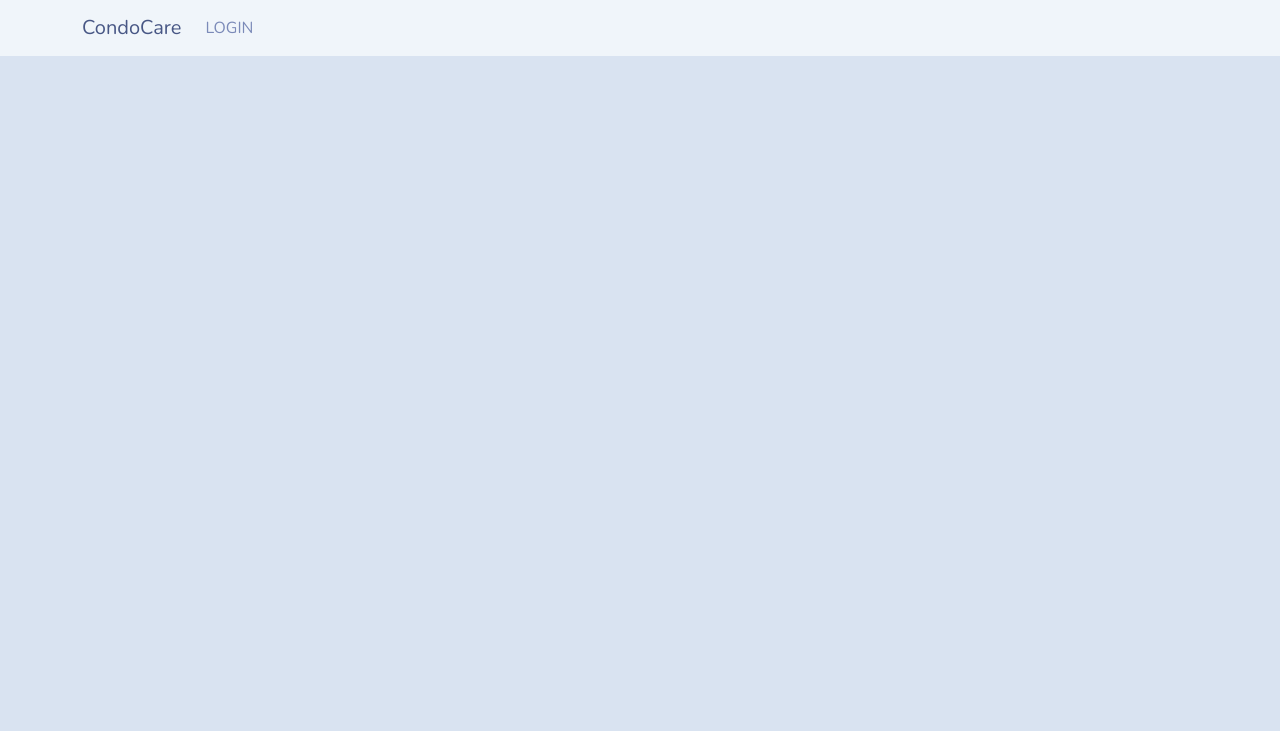
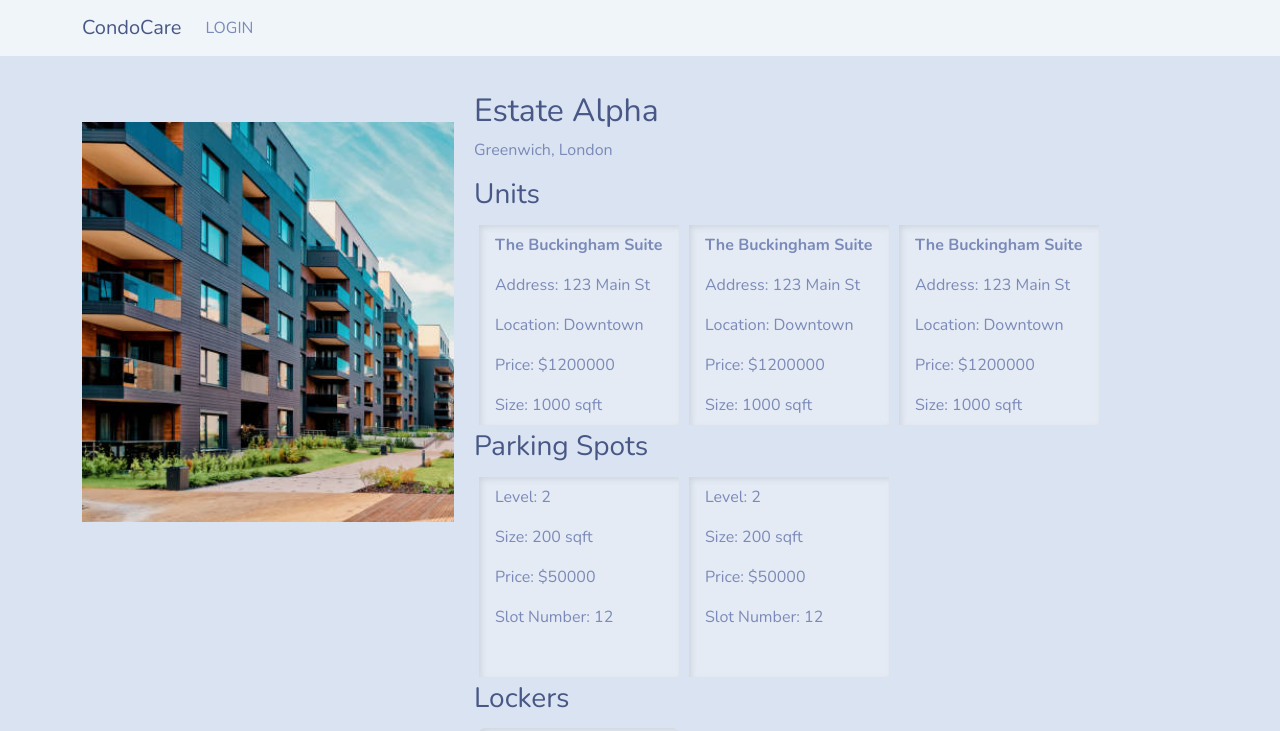
Before and after one commit to THE-390-Team/THE-390, a React (Create React App) app in the folder frontend/: page /property-page in a window 1280 px wide. Shown: the top 731 px of the page. Built offline with nearby package versions, Linux system fonts and the light colour scheme.

Commit message:
fix the property page routing to be reached from property card the routing was moved to property card the property page is hard coded now will implememnt api calls in a different branch

```diff
--- a/frontend/src/App.js
+++ b/frontend/src/App.js
@@ -10,7 +10,8 @@ import UserProfile from "./components/UserProfile.js";
 import LogOut from "./components/log/LogOut";
 import PropertyCard from "./components/property/PropertyCard.js";
 import DashBoard from "./components/DashBoard.js";
-import PropertyPage from "./components/property/CreateProperty.js";
+import PropertyPage from "./components/property/PropertyPage.js";
+import propertyPhoto from "./assets/condo-photo.jpg"
 
 
 function App() {
@@ -27,6 +28,7 @@ function App() {
             <Route path="/profile" element={<UserProfile />} />
             <Route path="/property-card" element={<PropertyCard />} />
             <Route path="/dashboard" element={<DashBoard />} />
+            <Route path="/property-page" element={<PropertyPage/>} />
 
           </Routes>
         </Container>
--- a/frontend/src/components/DashBoard.js
+++ b/frontend/src/components/DashBoard.js
@@ -1,6 +1,7 @@
 import React from 'react'
 import { useState } from "react"
 import PropertyContainer from './property/PropertyContainer.js'
+import propertyPhoto from "../assets/condo-photo.jpg"
 
 const DashBoard = () => {
     const [property, setProperty] = useState({
--- a/frontend/src/components/property/PropertyCard.js
+++ b/frontend/src/components/property/PropertyCard.js
@@ -1,5 +1,6 @@
 import React, { useState, useRef } from 'react';
 import { Button, Overlay, Popover, ListGroup, Card } from 'react-bootstrap';
+import { Link } from "react-router-dom";
 
 
 const PropertyCard = ({ property }) => {
@@ -53,14 +54,14 @@ const PropertyCard = ({ property }) => {
   };
 
   return (
-    <Card className = "mb-3" style={{ width: '25rem', textAlign: 'center' }}>
+    <Card className="mb-3" style={{ width: '25rem', textAlign: 'center' }}>
       <Card.Img
         variant="top"
         src={property.image}
-        style={{ width: '100%', height: 'auto', display: 'block', maxHeight: "200px", borderRadius:"10px"}}
+        style={{ width: '100%', height: 'auto', display: 'block', maxHeight: "200px", borderRadius: "10px" }}
       />
       <Card.Body>
-        <Card.Title>{property.name}</Card.Title>
+        <Card.Title><Link to="/property-page">{property.name}</Link></Card.Title>
         <Card.Text>Location: {property.location}</Card.Text>
         <Button ref={unitsRef} onClick={toggleUnits} variant="secondary" className="me-2">Units</Button>
         <Overlay target={unitsRef.current} show={showUnits} placement="bottom">
--- a/frontend/src/components/property/PropertyPage.js
+++ b/frontend/src/components/property/PropertyPage.js
@@ -1,16 +1,35 @@
 import React from 'react';
 import { useParams } from 'react-router-dom'; // Assuming you're using React Router for navigation
 import { Container, Row, Col, ListGroup } from 'react-bootstrap';
+import propertyPhoto from "../../assets/condo-photo.jpg"
 
 
-const PropertyPage = ({property}) => {
+const PropertyPage = () => {
+  const property = {
+    id: "1",
+    name: "Estate Alpha",
+    location: "Greenwich, London",
+    image: propertyPhoto,
+    units: [
+      { id: 1, name: "The Buckingham Suite", address: '123 Main St', location: 'Downtown', price: 1200000, size: 1000 },
+      { id: 1, name: "The Buckingham Suite", address: '123 Main St', location: 'Downtown', price: 1200000, size: 1000 },
+      { id: 1, name: "The Buckingham Suite", address: '123 Main St', location: 'Downtown', price: 1200000, size: 1000 },
+    ],
+    parkingSpots: [
+      { id: 1, level: 2, size: 200, price: 50000, slotNumber: 12 },
+      { id: 1, level: 2, size: 200, price: 50000, slotNumber: 12 },
+    ],
+    lockers: [
+      { id: 1, location: 'Basement', size: 50, number: 3 },
+    ],
+  }
   let { propertyId } = useParams(); // Get the property ID from the URL
-  const renderStyle ={display: 'flex', flexDirection: 'row', flexWrap: 'wrap'};
+  const renderStyle = { display: 'flex', flexDirection: 'row', flexWrap: 'wrap' };
 
   // Assuming each section (Units, Parking, Lockers) is a separate component
   const renderUnits = () => {
     return property.units.map((unit) => (
-      <ListGroup variant="flush" key={unit.id} style={{width: '200px', height: '200px', margin: '5px'}}>
+      <ListGroup variant="flush" key={unit.id} style={{ width: '200px', height: '200px', margin: '5px' }}>
         <ListGroup.Item><strong>{unit.name}</strong></ListGroup.Item>
         <ListGroup.Item>Address: {unit.address}</ListGroup.Item>
         <ListGroup.Item>Location: {unit.location}</ListGroup.Item>
@@ -22,7 +41,7 @@ const PropertyPage = ({property}) => {
 
   const renderParkingSpots = () => {
     return property.parkingSpots.map((spot) => (
-      <ListGroup variant="flush" key={spot.id} style={{width: '200px', height: '200px', margin: '5px'}}>
+      <ListGroup variant="flush" key={spot.id} style={{ width: '200px', height: '200px', margin: '5px' }}>
         <ListGroup.Item>Level: {spot.level}</ListGroup.Item>
         <ListGroup.Item>Size: {spot.size} sqft</ListGroup.Item>
         <ListGroup.Item>Price: ${spot.price}</ListGroup.Item>
@@ -33,7 +52,7 @@ const PropertyPage = ({property}) => {
 
   const renderLockers = () => {
     return property.lockers.map((locker) => (
-      <ListGroup key={locker.id} style={{width: '200px', height: '200px', margin: '5px'}}>
+      <ListGroup key={locker.id} style={{ width: '200px', height: '200px', margin: '5px' }}>
         <ListGroup.Item>Location: {locker.location}</ListGroup.Item>
         <ListGroup.Item>Size: {locker.size} sqft</ListGroup.Item>
         <ListGroup.Item>Number: {locker.number}</ListGroup.Item>
@@ -46,7 +65,7 @@ const PropertyPage = ({property}) => {
     <Container fluid>
       <Row>
         <Col md={4} style={{ padding: '0' }}>
-        <img src={property.image} alt={property.name} style={{ width: '100%', height: '50vh', objectFit: 'cover', marginTop:'50px' }} />
+          <img src={property.image} alt={property.name} style={{ width: '100%', height: '50vh', objectFit: 'cover', marginTop: '50px' }} />
         </Col>
         <Col md={8} style={{ padding: '20px', overflowY: 'auto' }}>
           <h2>{property.name}</h2>
```
